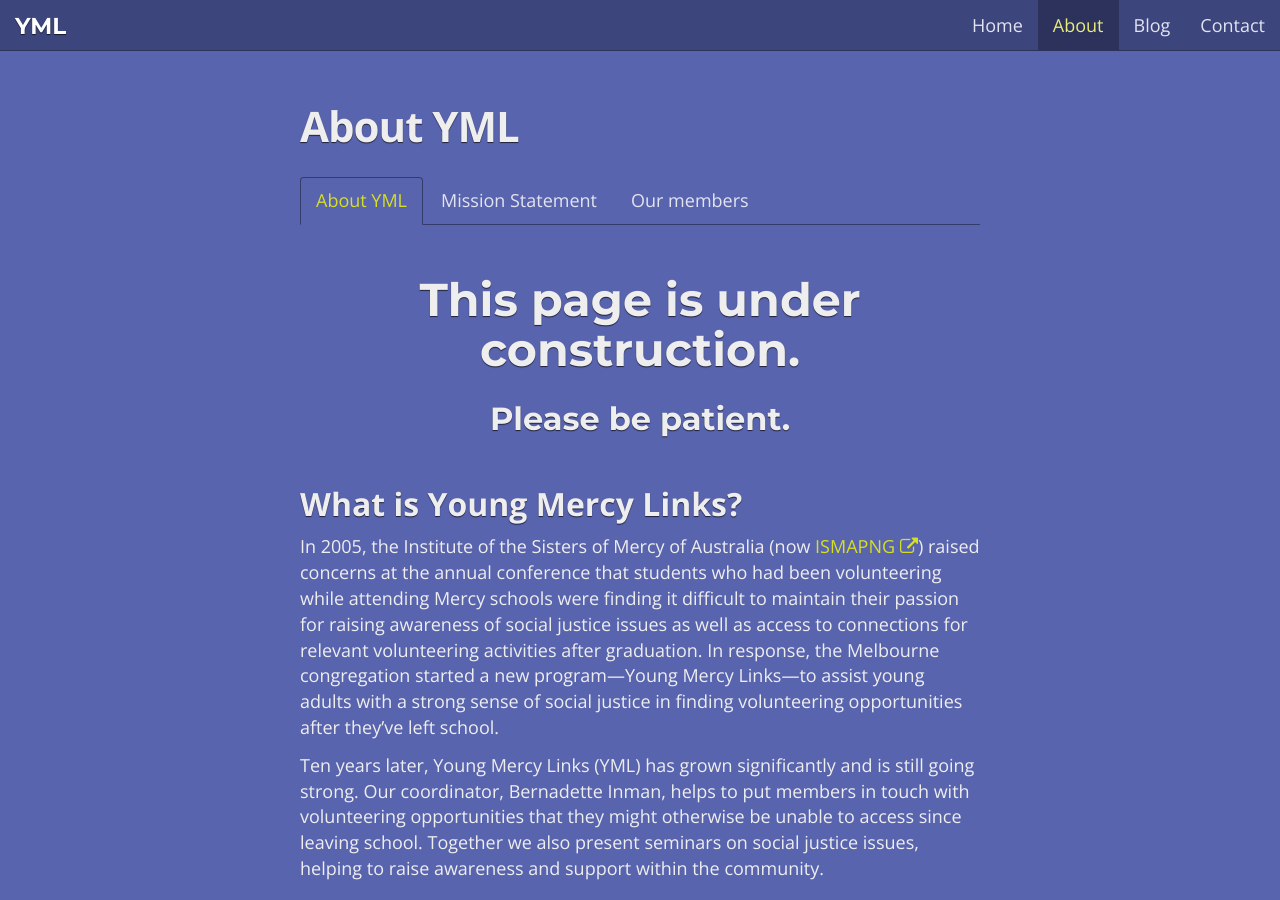
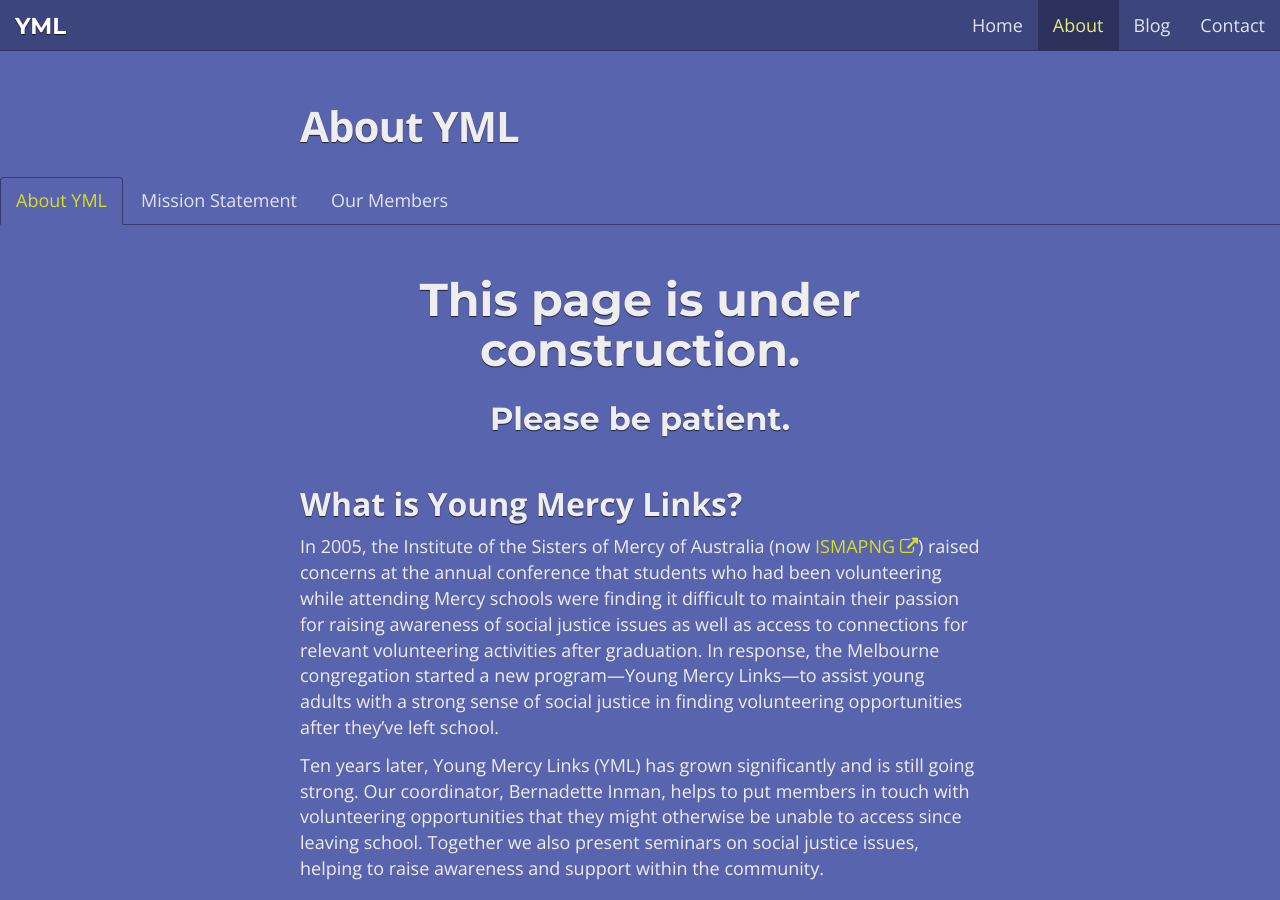
Before and after one commit to youngmercylinks/youngmercylinks.github.io, a Jekyll site: the page built from _pages/about.md, in a window 1280 px wide and 900 px high. Built offline with Jekyll 4.4.1, drawn with Linux system fonts in a browser that asks for light colours; nearby versions of some CDN libraries.

Commit message:
Full-width, centered tabs

```diff
--- a/_includes/about-nav.html
+++ b/_includes/about-nav.html
@@ -3,5 +3,5 @@
 <ul class="nav nav-tabs">
   <li role="presentation"{% if location == 'about' and sublocation == 'about' %} class="active"{% endif %}><a href="/about.html">About YML</a></li>
   <li role="presentation"{% if location == 'about' and sublocation == 'mission' %} class="active"{% endif %}><a href="/about/mission.html">Mission Statement</a></li>
-  <li role="presentation"{% if location == 'about' and sublocation == 'members' %} class="active"{% endif %}><a href="/about/members.html">Our members</a></li>
+  <li role="presentation"{% if location == 'about' and sublocation == 'members' %} class="active"{% endif %}><a href="/about/members.html">Our Members</a></li>
 </ul>
--- /dev/null
+++ b/_layouts/default-subpage.html
@@ -0,0 +1,19 @@
+<!DOCTYPE html>
+<html>
+<!-- Copyright (c) 2015 Young Mercy Links and the Institute of the Sisters of Mercy of Australia and Papua New Guinea, all rights reserved. -->
+
+  {% include head.html %}
+
+  <body>
+
+    {% include header.html %}
+
+    <div class="page-content">
+      {{ content }}
+    </div>
+
+    {% include footer.html %}
+
+  </body>
+
+</html>
--- a/_layouts/subpage.html
+++ b/_layouts/subpage.html
@@ -1,12 +1,14 @@
 ---
-layout: default
+layout: default-subpage
 ---
-<div class="post">
+<div class="wrapper">
+  <div class="post">
 
-  <header class="post-header">
-    <h1 class="post-title">{{ page.maintitle }}</h1>
-  </header>
+    <header class="post-header">
+      <h1 class="post-title">{{ page.maintitle }}</h1>
+    </header>
 
-  {{ content }}
+  </div>
+</div>
 
-</div>
+{{ content }}
--- a/_layouts/subpages-about.html
+++ b/_layouts/subpages-about.html
@@ -3,6 +3,12 @@
 ---
 {% include about-nav.html %}
 
-  <article class="post-content">
-    {{ content }}
-  </article>
+<div class="wrapper">
+  <div class="post">
+
+    <article class="post-content">
+      {{ content }}
+    </article>
+
+  </div>
+</div>
```
Also changed, not shown: _layouts/subpages-contact.html (+9 -3 lines).
